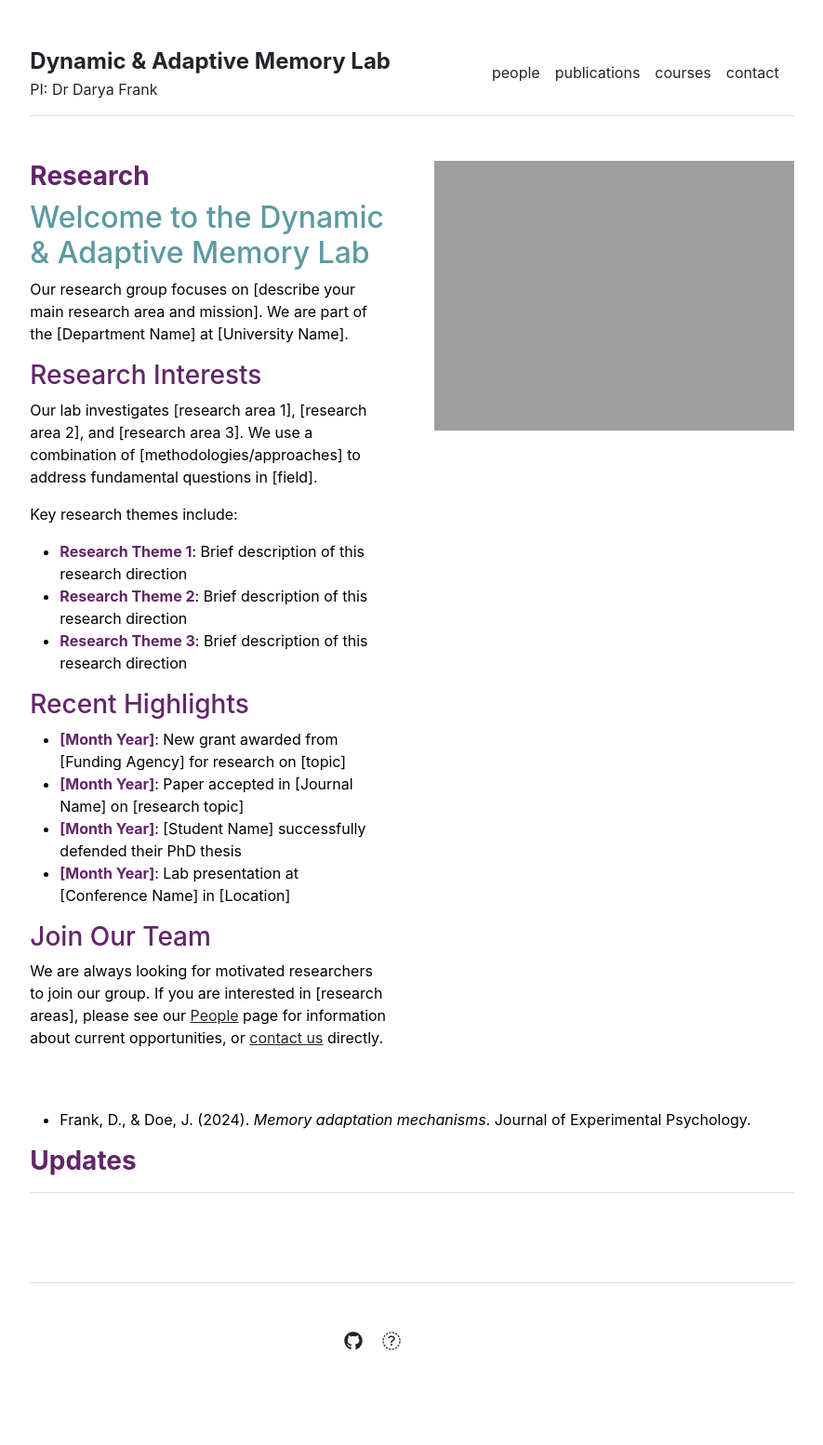
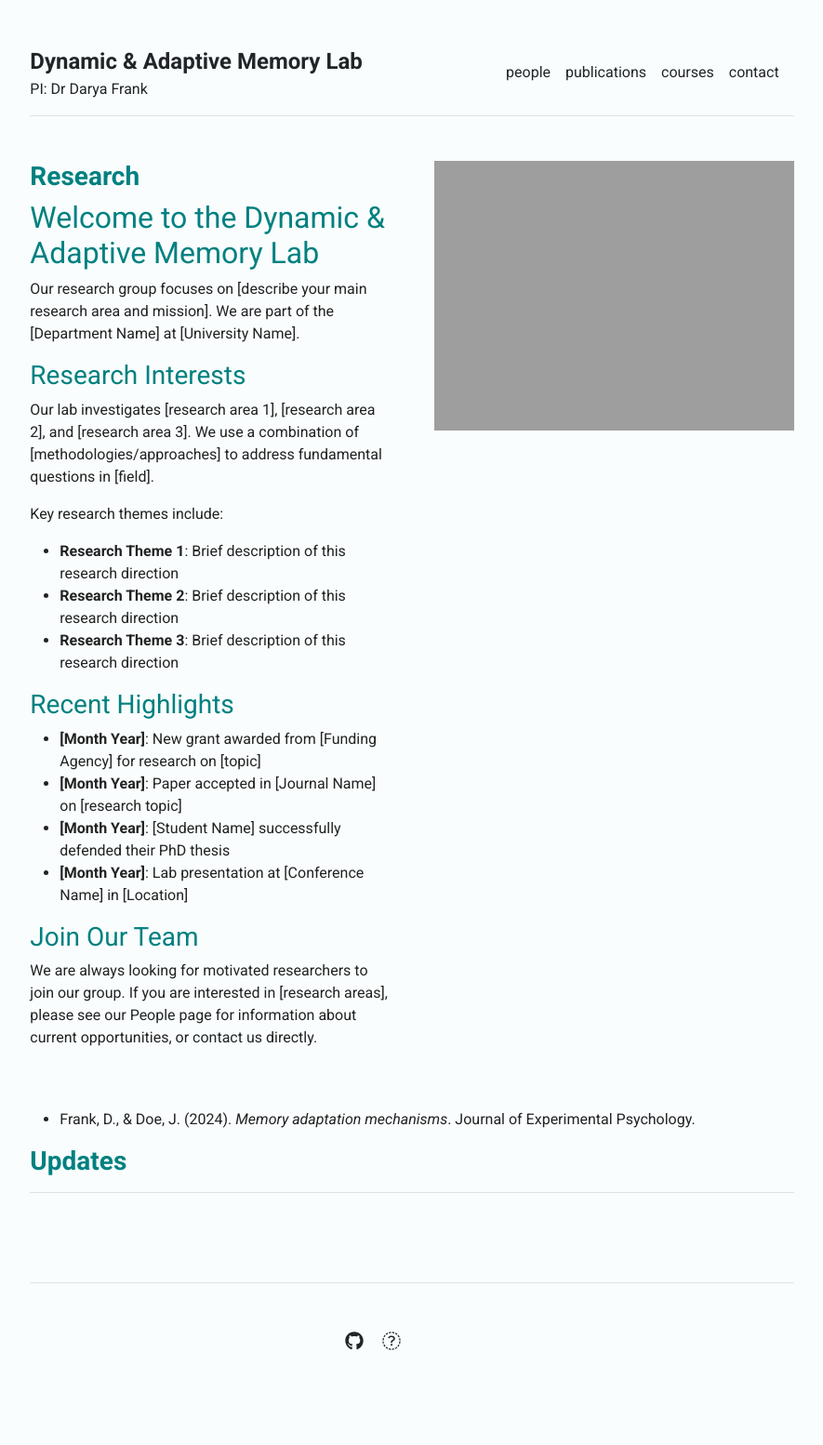
Before and after one commit to frank-dam-lab/frank-dam-lab.github.io, a Jekyll site: the page built from index.md, in a window 1280 px wide. Shown: the whole page at 93% size, without its empty margins (197-1082 px from the left). Built offline with Jekyll 4.4.1, drawn with Linux system fonts in a browser that asks for light colours; our own code applies the rules of GitHub Pages for plain Markdown files.

Commit message:
Update custom.css

```diff
--- a/assets/css/custom.css
+++ b/assets/css/custom.css
@@ -1,156 +1,24 @@
-/* Frank Dam Lab Custom Colors for Academic Theme */
-
-/* Your custom color palette */
 :root {
-  --primary-teal: #5b9aa0;     /* Main brand color - teal */
-  --light-lavender: #d6d4e0;   /* Light backgrounds */
-  --medium-lavender: #b8a9c9;  /* Hover states, secondary elements */
-  --dark-purple: #622569;      /* Headers, dark accents */
+  --teal: #008080;
+  --light-bg: #f9fdfd;
+  --text-color: #222;
 }
 
-/* Header styling */
-.site-header {
-  background-color: var(--dark-purple) !important;
-  border-bottom: 3px solid var(--primary-teal) !important;
+body {
+  background-color: var(--light-bg);
+  color: var(--text-color);
+  font-family: 'Roboto', sans-serif;
 }
 
-.site-header h1 {
-  color: white !important;
-}
-
-.site-header p {
-  color: var(--light-lavender) !important;
-}
-
-/* Navigation links */
-.site-nav ul li a {
-  color: white !important;
-  background-color: transparent !important;
-  border: 1px solid transparent !important;
-  transition: all 0.3s ease !important;
-}
-
-.site-nav ul li a:hover {
-  background-color: var(--medium-lavender) !important;
-  border-color: var(--primary-teal) !important;
-  color: white !important;
-}
-
-/* Main content links */
 a {
-  color: var(--primary-teal) !important;
+  color: var(--teal);
+  text-decoration: none;
 }
 
 a:hover {
-  color: var(--dark-purple) !important;
+  text-decoration: underline;
 }
 
-/* Headings */
-h1 {
-  color: var(--dark-purple) !important;
+h1, h2, h3 {
+  color: var(--teal);
 }
-
-h2 {
-  color: var(--primary-teal) !important;
-}
-
-h3, h4, h5, h6 {
-  color: var(--dark-purple) !important;
-}
-
-/* Content sections */
-.content h2 {
-  color: var(--primary-teal) !important;
-  border-bottom: 2px solid var(--light-lavender) !important;
-  padding-bottom: 0.5rem !important;
-}
-
-/* Research themes styling */
-ul li strong {
-  color: var(--dark-purple) !important;
-}
-
-/* Buttons and interactive elements */
-.btn, button {
-  background-color: var(--primary-teal) !important;
-  color: white !important;
-  border: 1px solid var(--primary-teal) !important;
-  padding: 0.5rem 1rem !important;
-  border-radius: 4px !important;
-  text-decoration: none !important;
-}
-
-.btn:hover, button:hover {
-  background-color: var(--dark-purple) !important;
-  border-color: var(--dark-purple) !important;
-}
-
-/* Footer */
-.site-footer {
-  background-color: var(--light-lavender) !important;
-  border-top: 3px solid var(--primary-teal) !important;
-  color: var(--dark-purple) !important;
-}
-
-.site-footer a {
-  color: var(--dark-purple) !important;
-}
-
-.site-footer a:hover {
-  color: var(--primary-teal) !important;
-}
-
-/* Sidebar/Gallery styling */
-.sidebar {
-  background-color: rgba(91, 154, 160, 0.05) !important;
-}
-
-/* Special academic elements */
-.publication {
-  border-left: 4px solid var(--primary-teal) !important;
-  padding-left: 1rem !important;
-  margin-bottom: 1.5rem !important;
-}
-
-.publication:hover {
-  background-color: var(--light-lavender) !important;
-  padding: 1rem !important;
-  border-radius: 4px !important;
-}
-
-/* People/Team sections */
-.person {
-  border: 1px solid var(--light-lavender) !important;
-  background-color: white !important;
-  transition: all 0.3s ease !important;
-}
-
-.person:hover {
-  border-color: var(--medium-lavender) !important;
-  box-shadow: 0 4px 8px rgba(98, 37, 105, 0.1) !important;
-}
-
-/* Course and CV sections */
-.course, .cv-section {
-  border-top: 2px solid var(--primary-teal) !important;
-  padding-top: 1rem !important;
-}
-
-/* Contact information */
-.contact-info {
-  background-color: var(--light-lavender) !important;
-  border: 1px solid var(--medium-lavender) !important;
-  padding: 1.5rem !important;
-  border-radius: 8px !important;
-}
-
-/* Responsive design */
-@media (max-width: 768px) {
-  .site-nav ul {
-    background-color: var(--dark-purple) !important;
-  }
-
-  .site-nav ul li a {
-    border-bottom: 1px solid var(--medium-lavender) !important;
-  }
-}
```
